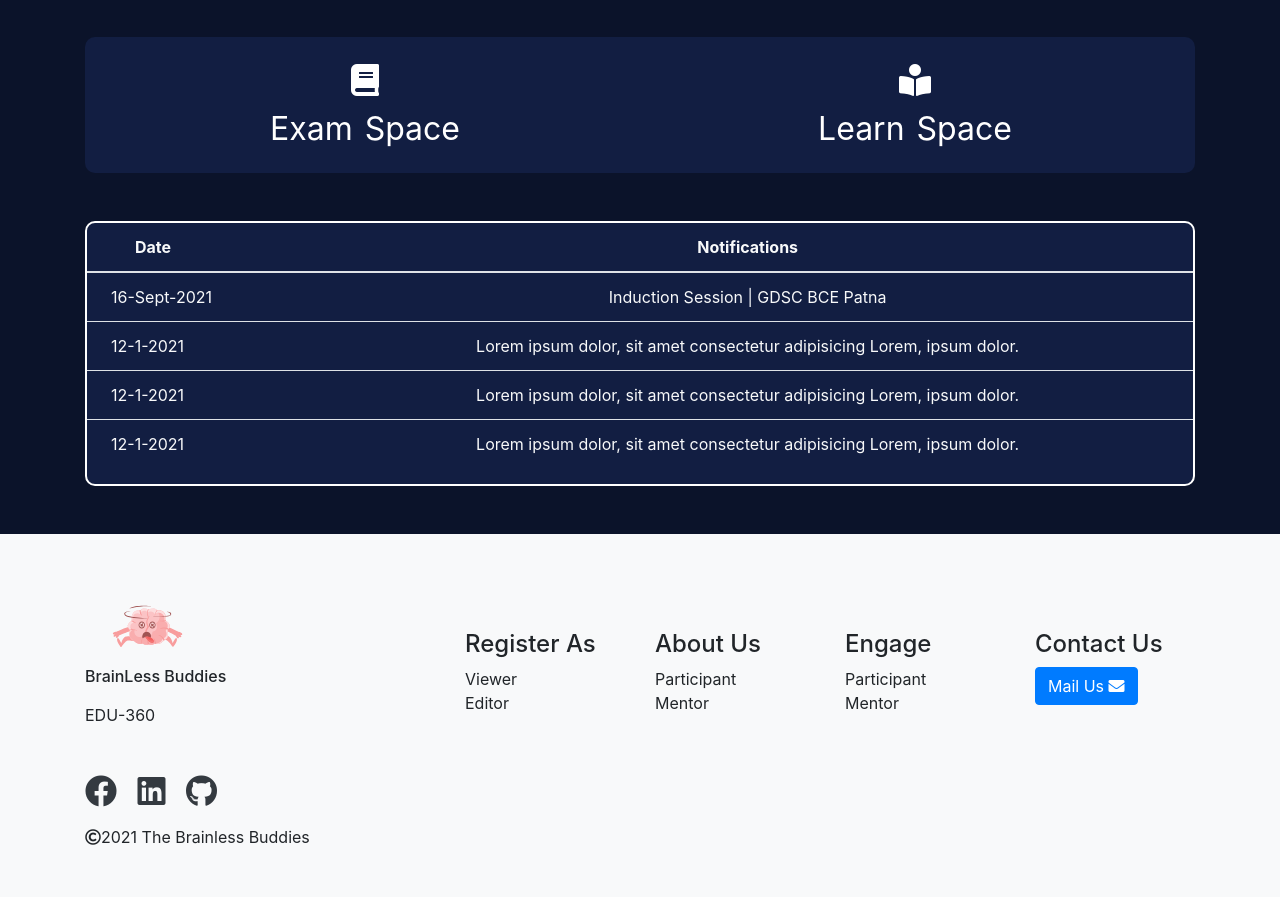
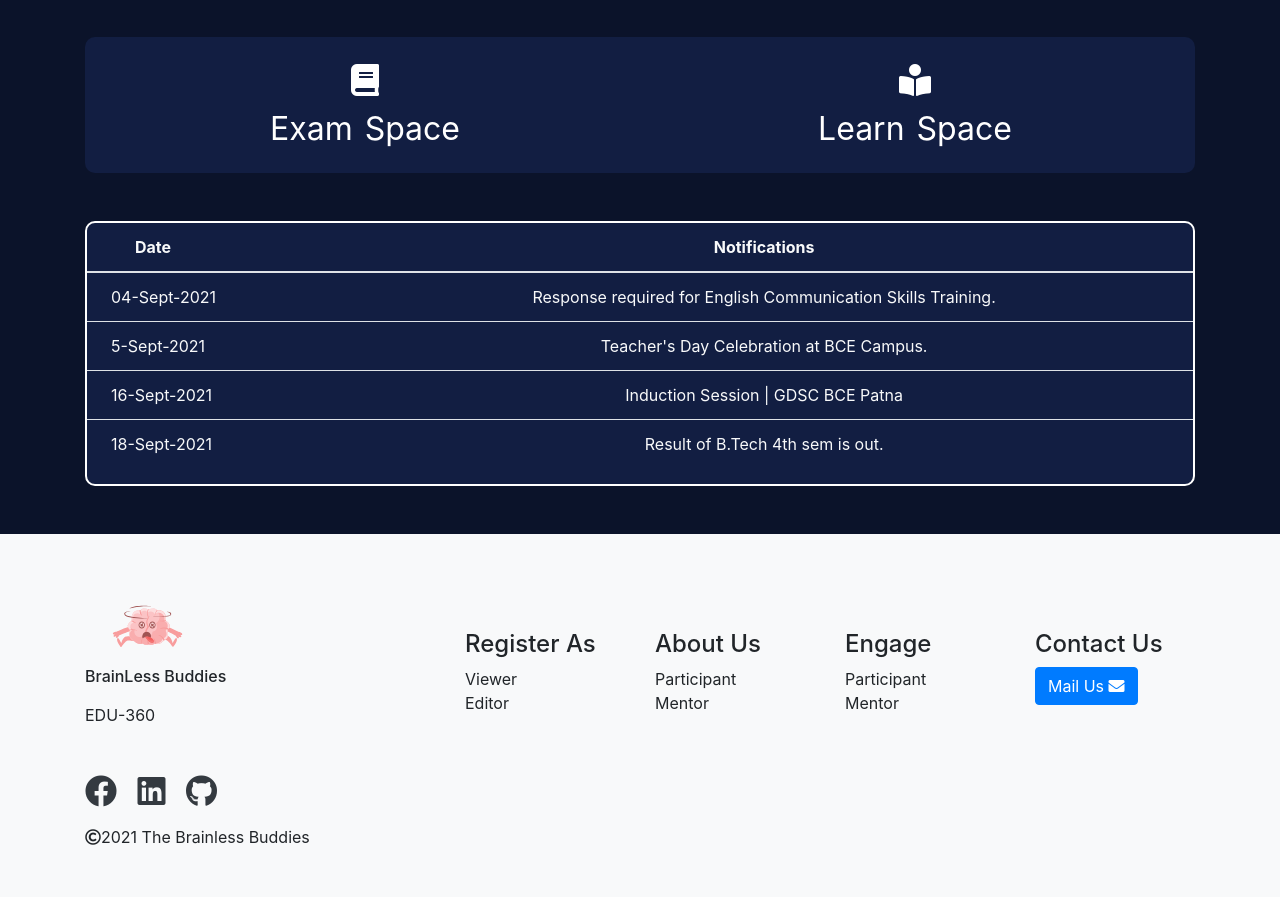
Before and after one commit to Sonalanand102/Edu-360, a PHP site: page / in a window 1280 px wide. Shown: the part 1216-2113 px from the top of the page. Run offline with PHP 8.4, Linux system fonts and the light colour scheme; some libraries are stand-ins or nearby versions.

Commit message:
updated index.php

```diff
--- a/index.php
+++ b/index.php
@@ -53,21 +53,22 @@ include 'assets/navbar.php';
                 </tr>
             </thead>
             <tbody >
+                <tr onmouseover="this.style.transform='scale(1.03)'" onmouseout="this.style.transform='scale(1)'" >
+                    <td class='pl-4'>04-Sept-2021</td>
+                    <td class='text-center'>Response required for English Communication Skills Training.</td>
+                </tr>
+                <tr onmouseover="this.style.transform='scale(1.03)'" onmouseout="this.style.transform='scale(1)'">
+                    <td class='pl-4'>5-Sept-2021</td>
+                    <td class='text-center'>Teacher's Day Celebration at BCE Campus.</td>
+                </tr>
+
                 <tr  onmouseover="this.style.transform='scale(1.03)'" onmouseout="this.style.transform='scale(1)'">
                     <td class='pl-4'>16-Sept-2021</td>
                     <td class='text-center'>Induction Session | GDSC BCE Patna</td>
                 </tr>
-                <tr onmouseover="this.style.transform='scale(1.03)'" onmouseout="this.style.transform='scale(1)'" >
-                    <td class='pl-4'>12-1-2021</td>
-                    <td class='text-center'>Lorem ipsum dolor, sit amet consectetur adipisicing Lorem, ipsum dolor.</td>
-                </tr>
                 <tr onmouseover="this.style.transform='scale(1.03)'" onmouseout="this.style.transform='scale(1)'">
-                    <td class='pl-4'>12-1-2021</td>
-                    <td class='text-center'>Lorem ipsum dolor, sit amet consectetur adipisicing Lorem, ipsum dolor.</td>
-                </tr>
-                <tr onmouseover="this.style.transform='scale(1.03)'" onmouseout="this.style.transform='scale(1)'">
-                    <td class='pl-4'>12-1-2021</td>
-                    <td class='text-center'>Lorem ipsum dolor, sit amet consectetur adipisicing Lorem, ipsum dolor.</td>
+                    <td class='pl-4'>18-Sept-2021</td>
+                    <td class='text-center'>Result of B.Tech 4th sem is out.</td>
                 </tr>
             </tbody>
         </table>
```
